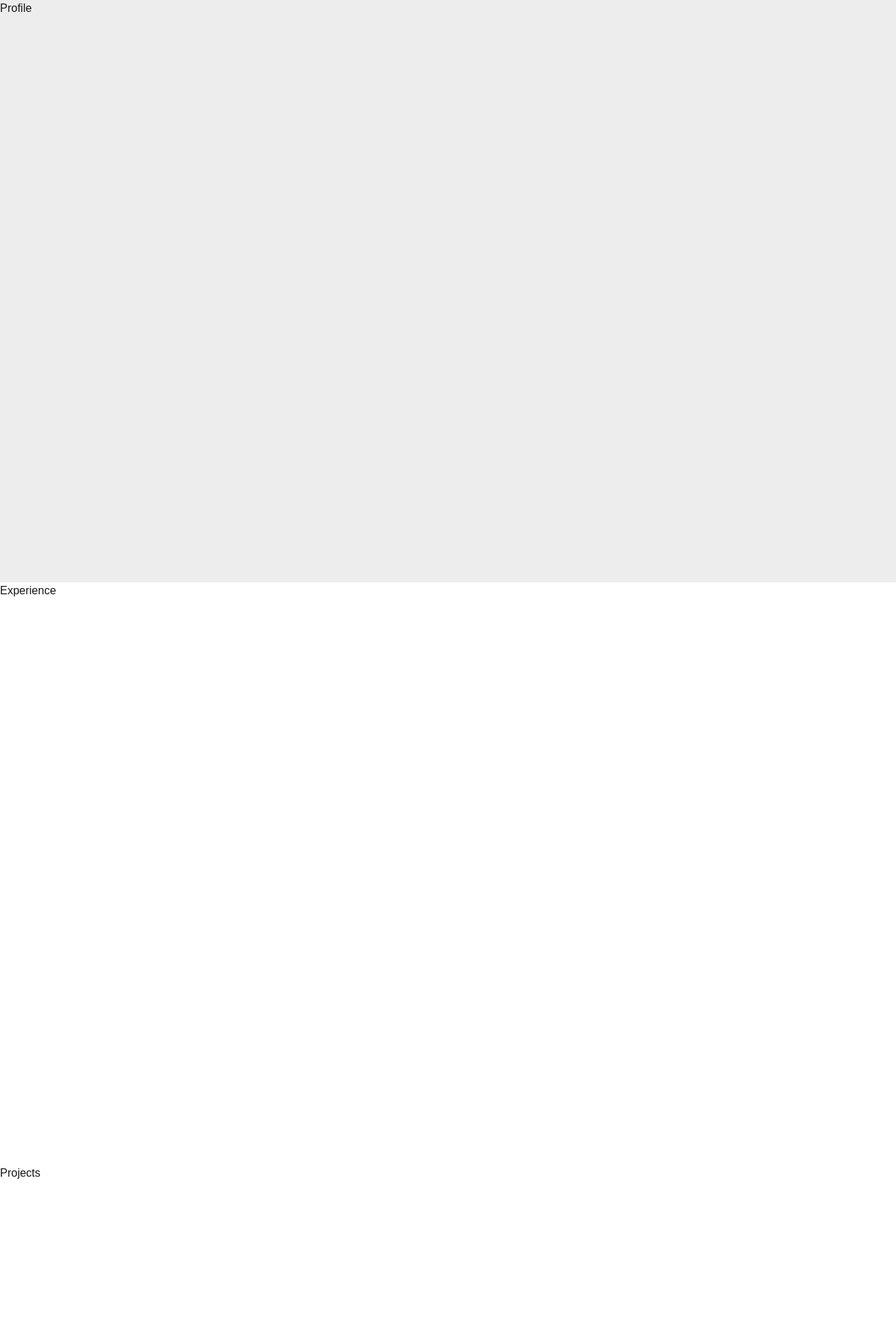
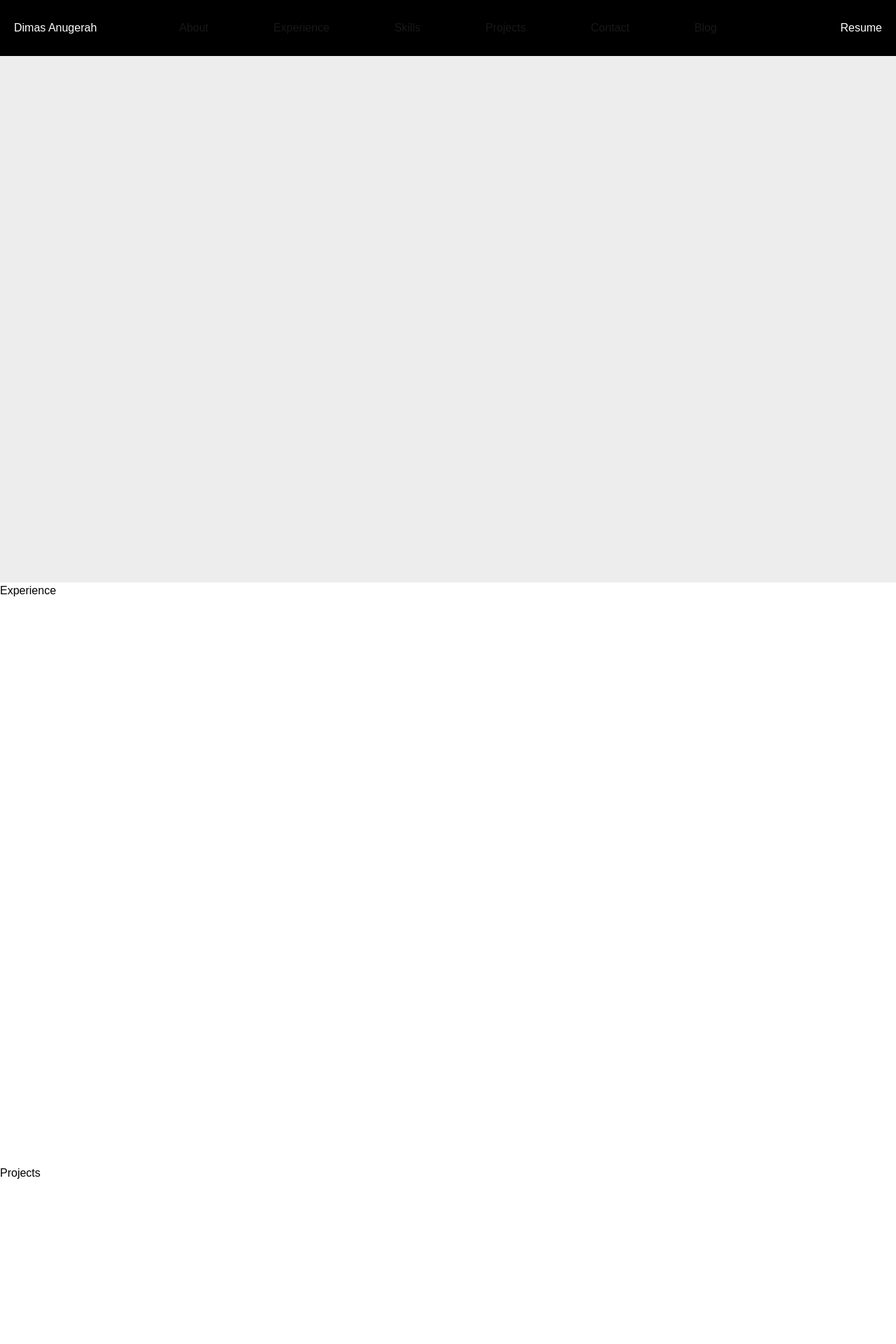
Before and after one commit to eaglethrost/Personal-Website, a Next.js app: page / in a window 1280 px wide. Shown: the top 1920 px of the page at 70% size. Built offline with nearby package versions, Linux system fonts and the light colour scheme.

Commit message:
feat: navbar barebone, added section ids

```diff
--- a/src/app/layout.tsx
+++ b/src/app/layout.tsx
@@ -25,9 +25,7 @@ export default function RootLayout({
 }>) {
   return (
     <html lang="en">
-      <body
-        className={`${geistSans.variable} ${geistMono.variable} antialiased`}
-      >
+      <body className={`${geistSans.variable} ${geistMono.variable} antialiased`}>
         {children}
       </body>
     </html>
--- a/src/app/page.tsx
+++ b/src/app/page.tsx
@@ -2,10 +2,12 @@ import Profile from "@/components/Profile/Profile"
 import Experience from "@/components/Experience/Experience"
 import Projects from "@/components/Projects/Projects"
 import Contact from "@/components/Contact/Contact";
+import Navbar from "@/components/Navbar/Navbar";
 
 export default function Home() {
   return (
     <main>
+      <Navbar/>
       <Profile/>
       <Experience/>
       <Projects/>
--- a/src/components/Contact/Contact.tsx
+++ b/src/components/Contact/Contact.tsx
@@ -1,6 +1,6 @@
 export default function Contact() {
     return (
-        <section className="h-section bg-[#EDEDED]">
+        <section id="contact" className="h-section bg-[#EDEDED]">
             <h1>Contact</h1>
         </section>
     )
--- a/src/components/Experience/Experience.tsx
+++ b/src/components/Experience/Experience.tsx
@@ -1,7 +1,7 @@
 export default function Experience() {
     return (
-        <section className="h-section">
-            <h1>Experience</h1>
+        <section id="experience" className="h-section bg-white">
+            <h1 className="text-black">Experience</h1>
         </section>
     )
 }
--- /dev/null
+++ b/src/components/Navbar/Navbar.tsx
@@ -0,0 +1,22 @@
+import Link from "next/link"
+
+export default function Navbar() {
+    return (
+        <div id="navbar-container" className="h-[80px] w-screen bg-black flex fixed">
+            <div id="name-container" className="h-full w-1/5 flex items-center justify-start">
+                <h1 className="text-white relative left-5">Dimas Anugerah</h1>
+            </div>
+            <div id="links-container" className="h-full w-3/5 flex items-center justify-between">
+                <Link href={"#profile"}>About</Link>
+                <Link href={"#experience"}>Experience</Link>
+                <Link href={"#skills"}>Skills</Link>
+                <Link href={"#projects"}>Projects</Link>
+                <Link href={"#contact"}>Contact</Link>
+                <Link href={"#blog"}>Blog</Link>
+            </div>
+            <div id="resume-container" className="h-full w-1/5 flex items-center justify-end">
+                <button className="text-white relative right-5">Resume</button>
+            </div>
+        </div>
+    )
+}
--- a/src/components/Profile/Profile.tsx
+++ b/src/components/Profile/Profile.tsx
@@ -1,6 +1,6 @@
 export default function Profile() {
     return (
-        <section className="h-section bg-[#EDEDED]">
+        <section id="profile" className="h-section bg-[#EDEDED]">
             <h1>Profile</h1>
         </section>
     )
--- a/src/components/Projects/Projects.tsx
+++ b/src/components/Projects/Projects.tsx
@@ -1,7 +1,7 @@
 export default function Projects() {
     return (
-        <section className="h-screen">
-            <h1>Projects</h1>
+        <section id="projects" className="h-screen bg-white">
+            <h1 className="text-black">Projects</h1>
         </section>
     )
 }
```
Also changed, not shown: src/components/ProjectCard/ProjectCard.tsx (added).
